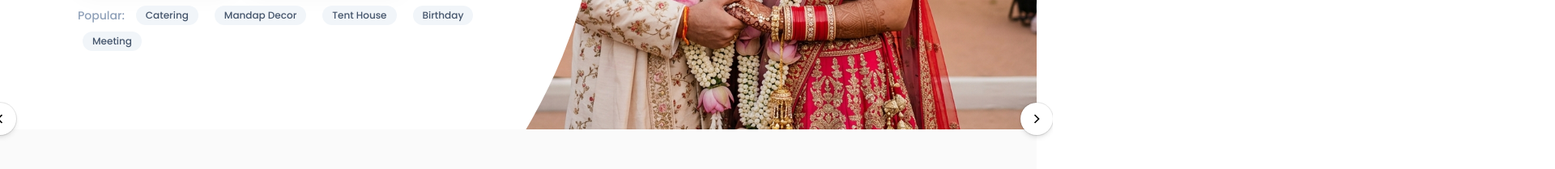
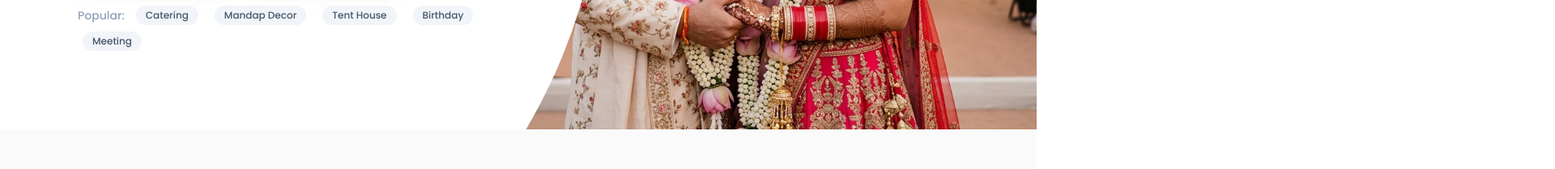
Before and after one commit to the-ankitkumar/ShaadiNagar-Tent-House-Event-Management, a React (Vite) app: page / in a window 1280 px wide. Shown: the part 500-709 px from the top of the page at 81% size, 1920 px wide, since content can reach past the window. Built offline with nearby package versions, Linux system fonts and the light colour scheme; a web font is replaced by a local one.

Commit message:
Refine birthday section

```diff
--- a/src/components/Birthday.jsx
+++ b/src/components/Birthday.jsx
@@ -24,16 +24,8 @@ const PriceIcon = () => (
     <path d="M4 6h16M4 12h10M4 18h16" />
   </svg>
 );
-const ChevronLeft = () => (
-  <svg viewBox="0 0 24 24" fill="none" stroke="currentColor" strokeWidth="2" className="w-5 h-5">
-    <path d="M15 18l-6-6 6-6" />
-  </svg>
-);
-const ChevronRight = () => (
-  <svg viewBox="0 0 24 24" fill="none" stroke="currentColor" strokeWidth="2" className="w-5 h-5">
-    <path d="M9 18l6-6-6-6" />
-  </svg>
-);
+
+
 
 const categories = [
   "Birthday Venues",
@@ -47,38 +39,14 @@ const categories = [
 ];
 
 export default function Birthday() {
-  const scrollRef = useRef(null);
-
-  const scroll = (direction) => {
-    if (!scrollRef.current) return;
-    const cardWidth = scrollRef.current.firstChild
-      ? scrollRef.current.firstChild.offsetWidth + 24
-      : 300;
-    scrollRef.current.scrollBy({
-      left: direction === "left" ? -cardWidth * 2 : cardWidth * 2,
-      behavior: "smooth",
-    });
-  };
-
   return (
     <section className="w-full bg-white py-10 px-4 md:px-10">
       <div className="mx-auto max-w-7xl">
         <h2 className="font-serif text-2xl md:text-3xl font-bold text-neutral-900 mb-6">
           Featured Birthday Vendors
         </h2>
-          <button
-            type="button"
-            onClick={() => scroll("left")}
-            aria-label="Scroll left"
-            className="hidden md:flex absolute -left-5 top-1/3 -translate-y-1/2 z-20 items-center justify-center w-10 h-10 rounded-full bg-white shadow-md ring-1 ring-black/10 hover:bg-neutral-50 transition"
-          >
-            <ChevronLeft />
-          </button>
-
-          {/* Cards row */}
           <div
-            ref={scrollRef}
-            className="flex gap-8 overflow-x-auto scroll-smooth snap-x snap-mandatory pb-2 "
+            className="flex gap-8  snap-mandatory pb-2 "
           >
             <div className="card-1 snap-start shrink-0 w-72 md:w-80 bg-white rounded-2xl shadow-sm ring-1 ring-black/5 overflow-hidden flex flex-col cursor-pointer  shadow-pink-300 hover:shadow-2xl ">
               <div className="relative h-44 md:h-48">
@@ -162,7 +130,7 @@ export default function Birthday() {
               </div>
             </div>
 
-            <div className="card-3 snap-start shrink-0 w-72 md:w-80 bg-white rounded-2xl shadow-sm ring-1 ring-black/5 overflow-hidden flex flex-col cursor-pointer  shadow-pink-300 hover:shadow-2xl">
+            <div className="card-3 snap-start shrink-0 w-72 md:w-80 bg-white rounded-2xl shadow-sm ring-1 ring-black/5 overflow-hidden  cursor-pointer  shadow-pink-300 hover:shadow-2xl">
               <div className="relative h-44 md:h-48">
                 <span className="absolute top-3 left-3 z-10 bg-red-600 text-white text-xs font-bold uppercase tracking-wide px-2.5 py-1 rounded-md">
                   Premium
@@ -440,7 +408,7 @@ export default function Birthday() {
               </div>
             </div>
 
-            <div className="card-10 snap-start shrink-0 w-72 md:w-80 bg-white rounded-2xl shadow-sm ring-1 ring-black/5 overflow-hidden flex flex-col cursor-pointer  shadow-neutral-300 hover:shadow-2xl ">
+            <div className="card-10  shrink-0 w-72 md:w-80 bg-white rounded-2xl shadow-sm ring-1 ring-black/5 overflow-hidden flex flex-col cursor-pointer  shadow-neutral-300 hover:shadow-2xl ">
               <div className="relative h-44 md:h-48">
                 <img
                   src="https://images.unsplash.com/photo-1541532713592-79a0317b6b77?auto=format&fit=crop&w=800&q=80"
@@ -478,19 +446,8 @@ export default function Birthday() {
               </div>
             </div>
           </div>
-
-          {/* Right arrow */}
-          <button
-            type="button"
-            onClick={() => scroll("right")}
-            aria-label="Scroll right"
-            className="hidden md:flex absolute -right-5 top-1/3 -translate-y-1/2 z-20 items-center justify-center w-10 h-10 rounded-full bg-white shadow-md ring-1 ring-black/10 hover:bg-neutral-50 transition"
-          >
-            <ChevronRight />
-          </button>
         </div>
 
-        {/* Category pills */}
         <div className="flex flex-wrap gap-3 mt-8 mx-2">
           {categories.map((cat) => (
             <button
@@ -502,7 +459,6 @@ export default function Birthday() {
             </button>
           ))}
         </div>
-      {/* </div> */}
     </section>
   );
 }
```
